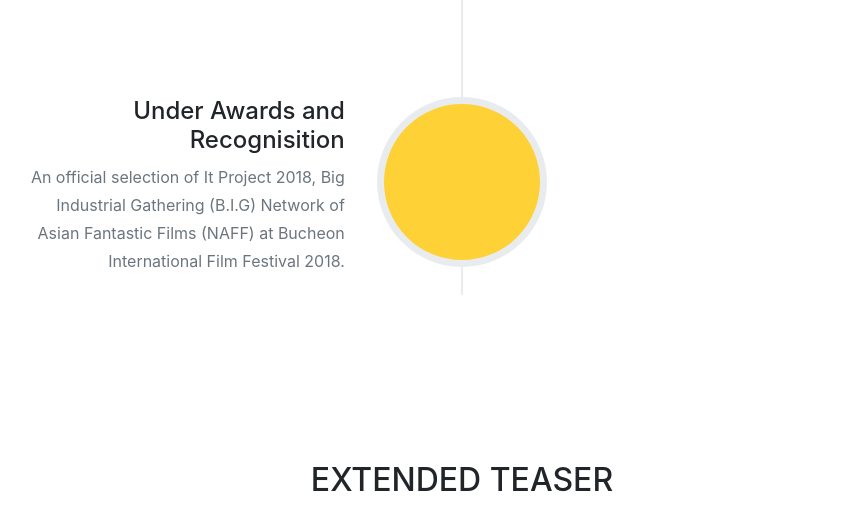
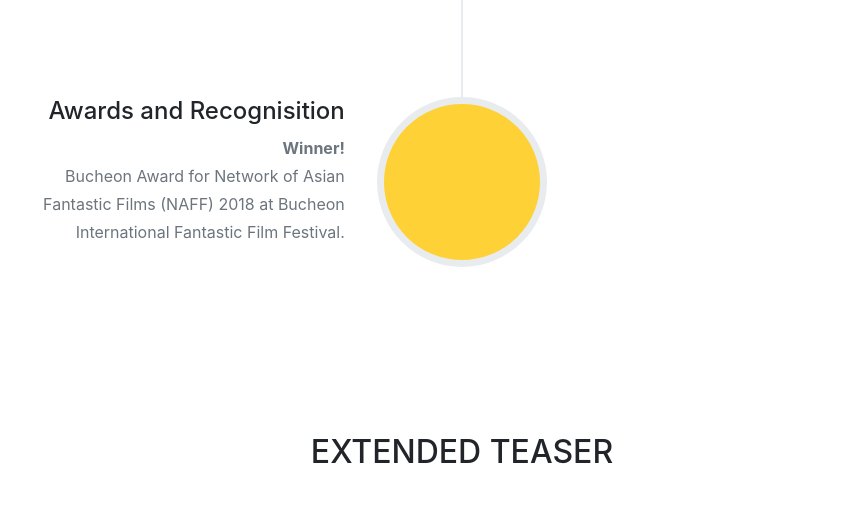
Before and after one commit to soulsearchingmovie/soulsearchingmovie.github.io, a website with bundled scripts: page index.html in a window 1280 px wide. Shown: the part 3993-4524 px from the top of the page, without its empty margins (178-1019 px from the left). Built offline with nearby package versions, Linux system fonts and the light colour scheme; grey boxes are pictures that could not be loaded.

Commit message:
update text

```diff
--- a/index.html
+++ b/index.html
@@ -248,11 +248,13 @@
                     </div>
                     <div class="timeline-panel">
                       <div class="timeline-heading">
-                        <h4>Under Awards and Recognisition</h4>
+                        <h4>Awards and Recognisition</h4>
                         <h4 class="subheading"></h4>
                       </div>
                       <div class="timeline-body">
-                        <p class="text-muted">An official selection of It Project 2018, Big Industrial Gathering (B.I.G) Network of Asian Fantastic Films (NAFF) at Bucheon International Film Festival 2018.</p>
+                        <p class="text-muted">
+                          <strong>Winner!</strong><br/>
+                          Bucheon Award for Network of Asian Fantastic Films (NAFF) 2018 at Bucheon International Fantastic Film Festival. </p>
                       </div>
                     </div>
                   </li>
```
